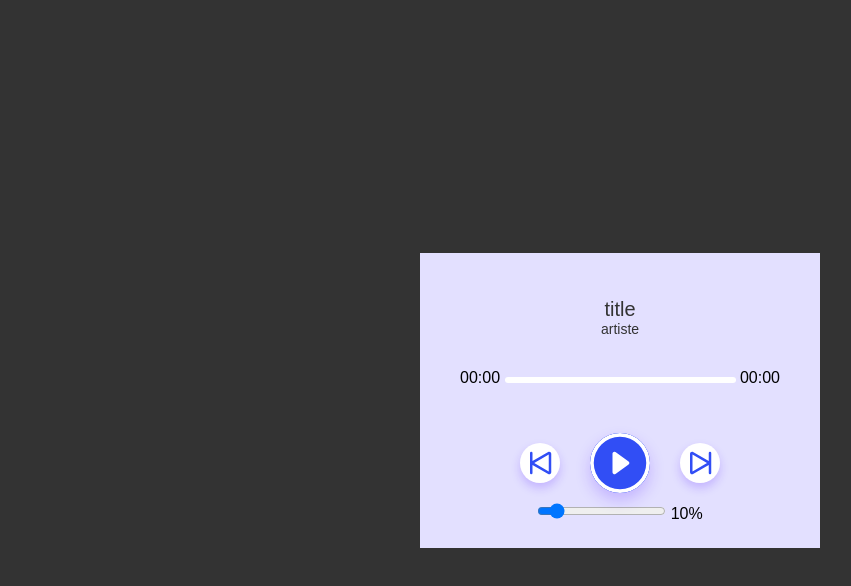
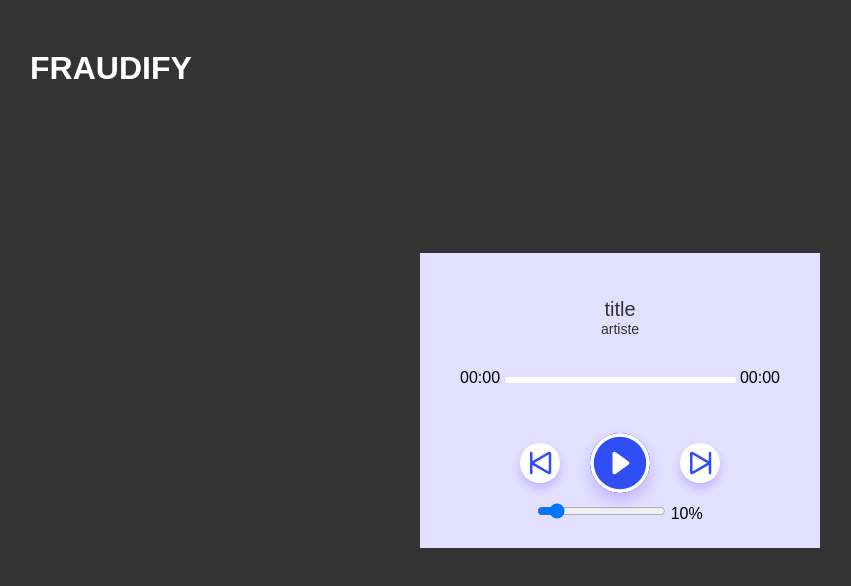
Before and after one commit to Anthwoine/fraudify, a website: page client/index.html in a window 1280 px wide. Shown: the whole page, without its empty margins (20-871 px from the left). Drawn offline with Linux system fonts and the light colour scheme; no server answers.

Commit message:
changement css (encore)

```diff
--- a/client/css/styles.css
+++ b/client/css/styles.css
@@ -2,7 +2,9 @@
     margin: 0;
     padding: 0;
     font-family: sans-serif;
+    text-decoration: none;
     box-sizing: border-box;
+    list-style: none;
 }
 
 .container {
@@ -107,3 +109,13 @@
 #pause-button {
     display: none;
 }
+
+.logo {
+    top: 0;
+    left: 0;
+    position: absolute;
+    color: white;
+    font-size: 2em;
+    font-weight: bold;
+    padding: 50px;
+}
--- a/client/index.html
+++ b/client/index.html
@@ -13,6 +13,9 @@
 
     <body>
         <div class="container">
+
+            <a href="#" class="logo">FRAUDIFY</a>
+
             <div class="music-player">
 
                 <h1 id="music-title">title</h1>
```
